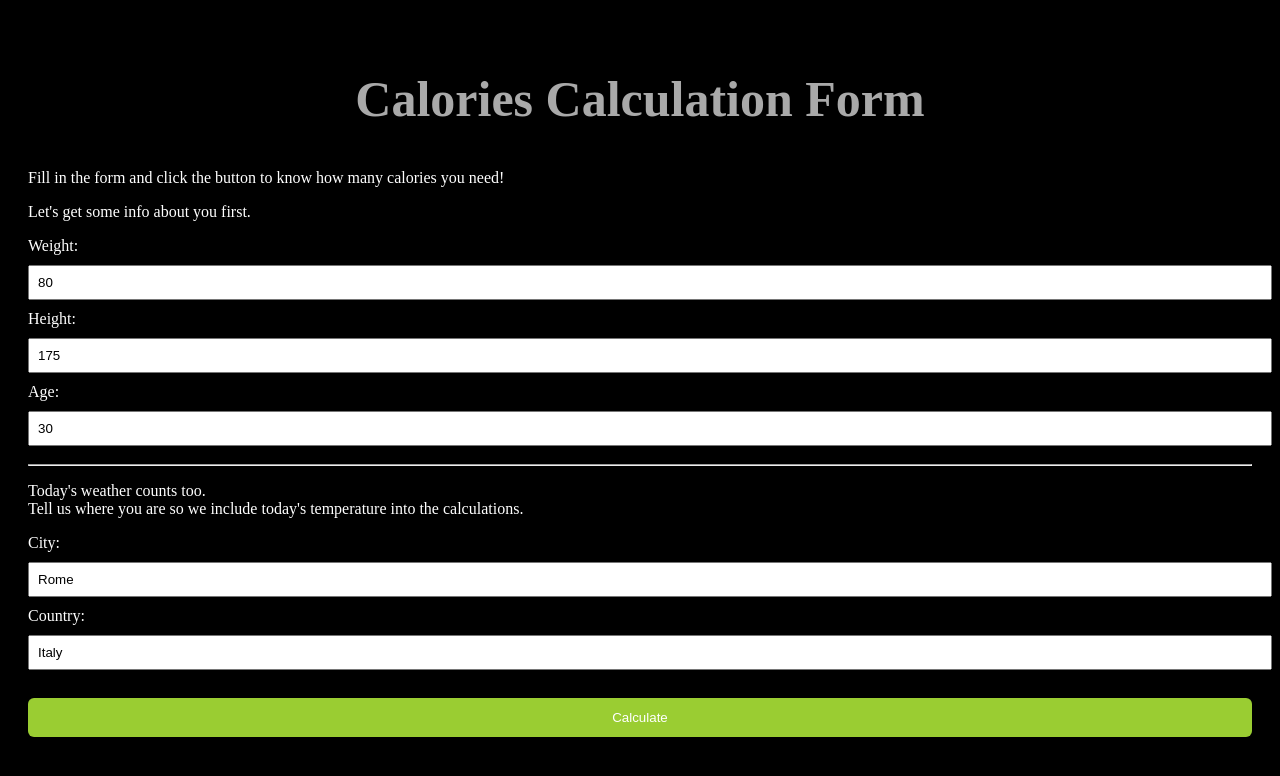
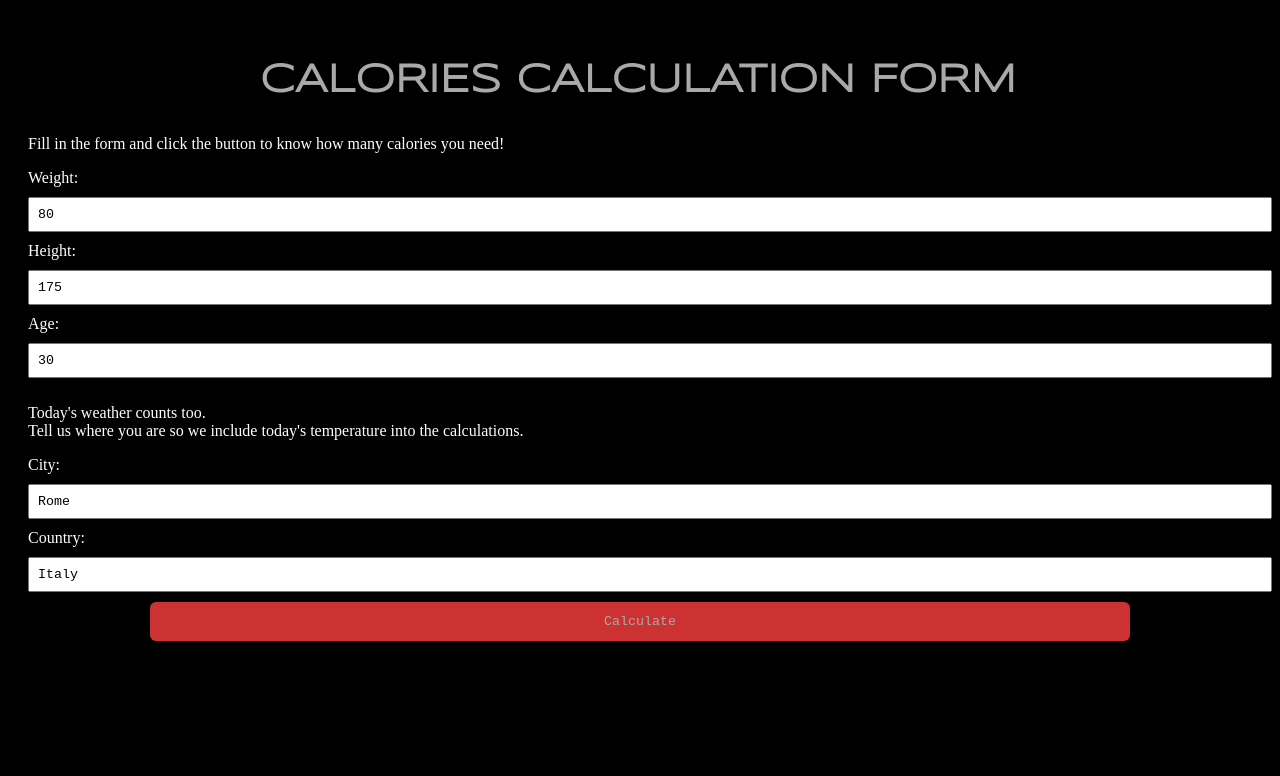
Before and after one commit to pycrypt0/calories-web-app, a Flask app: page /calories_form in a window 1280 px wide. Shown: the top 776 px of the page. Run offline with Flask 2, Linux system fonts and the light colour scheme.

Commit message:
Updating the UI and style files.💄

```diff
--- a/static/main.css
+++ b/static/main.css
@@ -1,23 +1,89 @@
+@import
+url("https://fonts.googleapis.com/css?family=Syncopate");
+
 h2 {
     color: darkgrey;
-    text-align: center;
-    font-size: 50px;
+    text-align:center;
+    font-size: 40px;
+    font-family: 'Syncopate', Halvetica, Arial;
+    animation: glitch 1s linear infinite;
+}
+
+@keyframes glitch{
+  2%,64%{
+    transform: translate(2px,0) skew(0deg);
+  }
+  4%,60%{
+    transform: translate(-2px,0) skew(0deg);
+  }
+  62%{
+    transform: translate(0,0) skew(5deg);
+  }
+}
+
+h2:before,
+h2:after{
+  content: attr(title);
+  position: absolute;
+  left: 0;
+}
+
+h2:before{
+  animation: glitchTop 1s linear infinite;
+  clip-path: polygon(0 0, 100% 0, 100% 33%, 0 33%);
+  -webkit-clip-path: polygon(0 0, 100% 0, 100% 33%, 0 33%);
+}
+
+@keyframes glitchTop{
+  2%,64%{
+    transform: translate(2px,-2px);
+  }
+  4%,60%{
+    transform: translate(-2px,2px);
+  }
+  62%{
+    transform: translate(13px,-1px) skew(-13deg);
+  }
+}
+
+h2:after{
+  animation: glitchBotom 1.5s linear infinite;
+  clip-path: polygon(0 67%, 100% 67%, 100% 100%, 0 100%);
+  -webkit-clip-path: polygon(0 67%, 100% 67%, 100% 100%, 0 100%);
+}
+
+@keyframes glitchBotom{
+  2%,64%{
+    transform: translate(-2px,0);
+  }
+  4%,60%{
+    transform: translate(-2px,0);
+  }
+  62%{
+    transform: translate(-22px,5px) skew(21deg);
+  }
 }
 
 input[type=text] {
     width: 100%;
     padding: 8px 8px;
     margin: 10px 0;
+    font-family: 'Courier New', Courier, monospace;
 }
 
 input[type=submit]{
-    width: 100%;
-    background-color: YellowGreen;
-    color: White;
+    width: 80%;
+    background-color: rgb(205, 50, 50);
+    color: darkgrey;
+    font-family: 'Courier New', Courier, monospace;
     padding: 12px 12px;
     border: none;
     border-radius: 6px;
+    transition: transform .4s;
+}
 
+input[type=submit]:hover{
+transform: scale(1.3);
 }
 
 body {
--- a/templates/calories_form_page.html
+++ b/templates/calories_form_page.html
@@ -6,23 +6,21 @@
     <link rel="stylesheet" href="static/main.css">
 </head>
 <body>
-<h2>Calories Calculation Form</h2>
+<h2>CALORIES CALCULATION FORM</h2>
 <p>Fill in the form and click the button to know how many calories you need!</p>
 <form action="/calories_form" method="post">
-    <p>Let's get some info about you first.</p>
     {{caloriesform.weight.label}} {{caloriesform.weight}}
     <br>
     {{caloriesform.height.label}} {{caloriesform.height}}
     <br>
     {{caloriesform.age.label}} {{caloriesform.age}}
     <br>
-    <hr>
     <p>Today's weather counts too. <br> Tell us where you are so we include today's temperature into the calculations.</p>
     {{caloriesform.city.label}} {{caloriesform.city}}
     <br>
     {{caloriesform.country.label}} {{caloriesform.country}}
     <br>
-
+<div style="text-align:center"
     <br>
     {{caloriesform.button}}
     <br>
```
